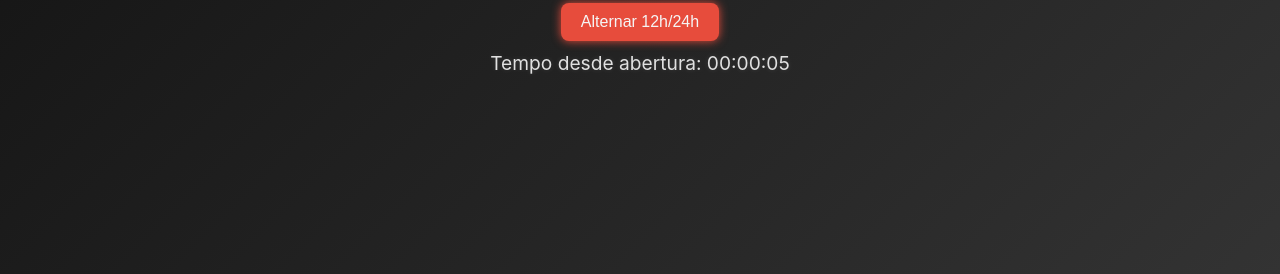
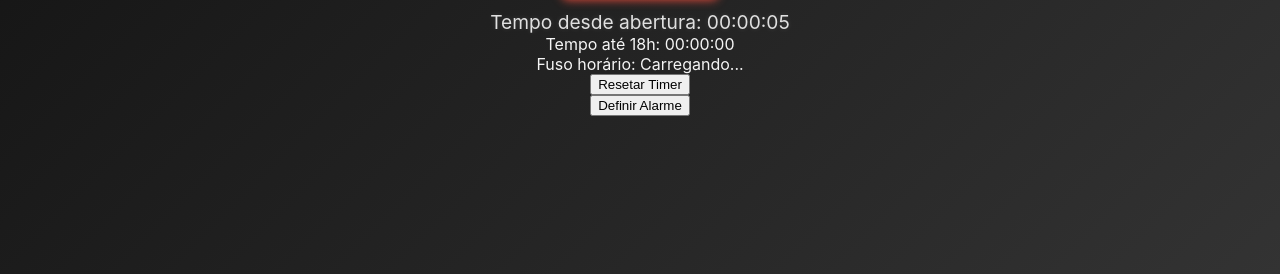
Before and after one commit to MandyCastilho/relogio_digital_com_data, a plain HTML site: page index.html in a window 1280 px wide. Shown: the part 542-816 px from the top of the page. Drawn offline with Linux system fonts and the light colour scheme.

Commit message:
🕒 Relógio Digital com Data

```diff
--- a/index.html
+++ b/index.html
@@ -24,11 +24,25 @@
     <div class="digital-clock">00:00:00</div>
     <div class="date">Carregando data...</div>
 
-    <!-- NOVO: Botão para alternar formato 12h/24h -->
+    <!-- Botão para alternar formato 12h/24h -->
     <button class="toggle-format">Alternar 12h/24h</button>
 
-    <!-- NOVO: Tempo desde que a página foi aberta -->
+    <!-- Tempo desde que a página foi aberta -->
     <div class="elapsed-time">Tempo desde abertura: 00:00:00</div>
+
+    <!-- NOVOS ELEMENTOS -->
+
+    <!-- Diferença até horário definido (18h) -->
+    <div class="time-diff">Tempo até 18h: 00:00:00</div>
+
+    <!-- Fuso horário atual -->
+    <div class="timezone">Fuso horário: Carregando...</div>
+
+    <!-- Botão para resetar o timer -->
+    <button class="reset-timer">Resetar Timer</button>
+
+    <!-- Botão para definir alarme -->
+    <button class="set-alarm">Definir Alarme</button>
 
     <script src="js.js"></script>
 
```
